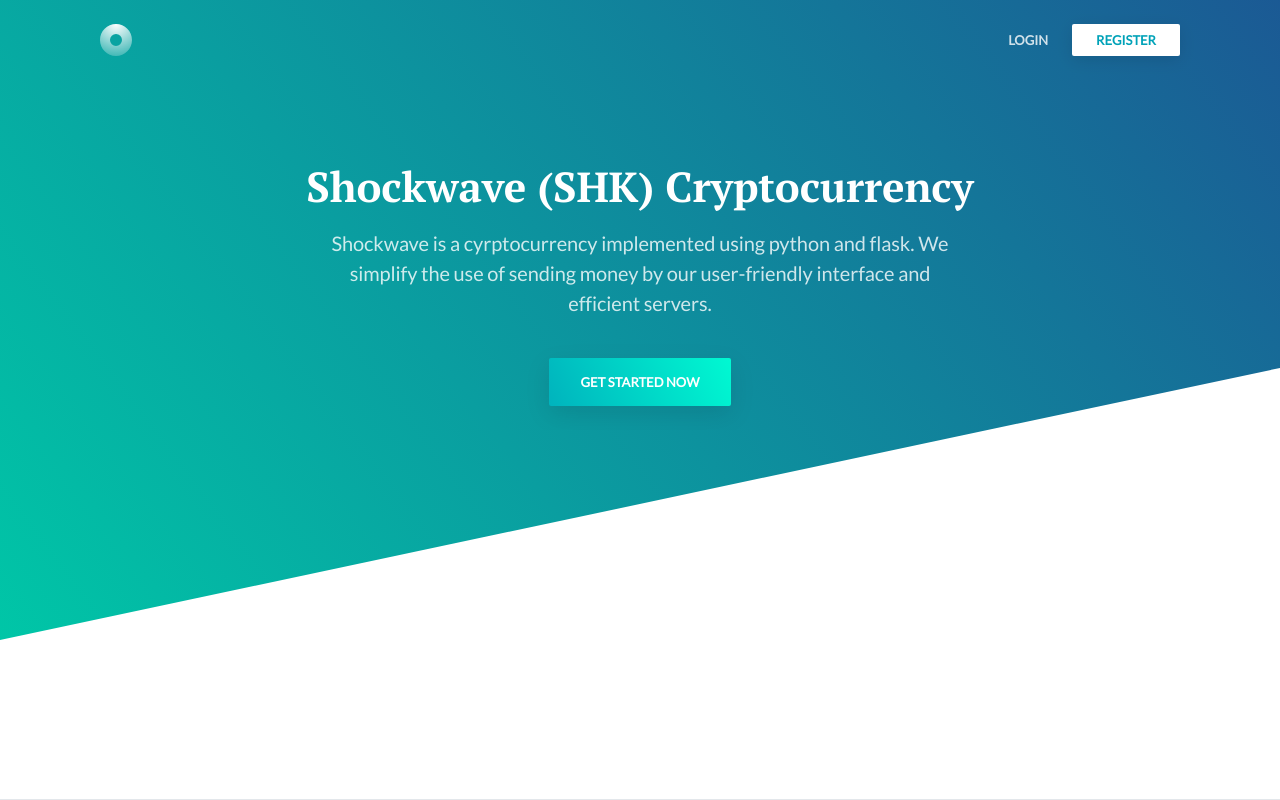
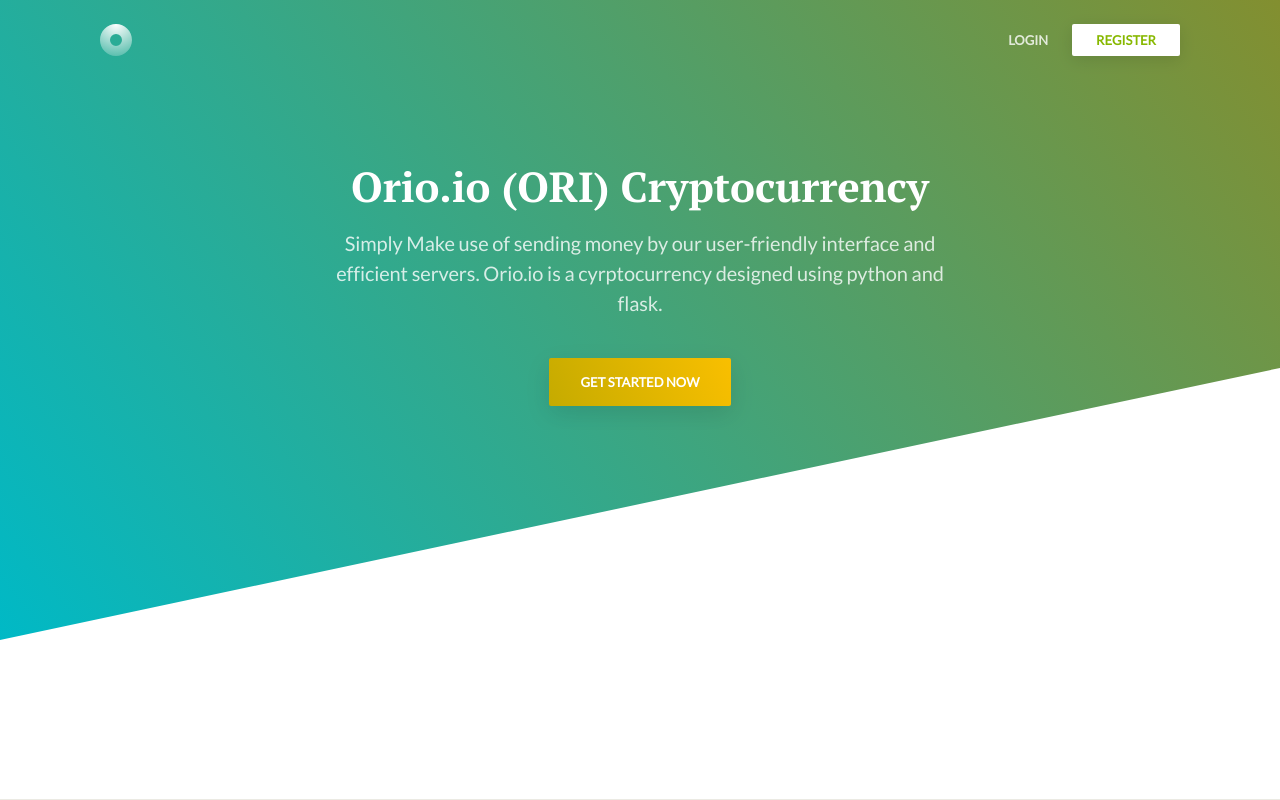
Before and after one commit to StephenKwehD/Orio.io-python-cryptocurrencyapp, a Flask app: page / in a window 1280 px wide. Run offline with Flask 2, Linux system fonts and the light colour scheme; parts of the project's set-up code (start-up, migrations or seed data) failed here and were passed over; some libraries are stand-ins or nearby versions.

Commit message:
4th commit

```diff
--- a/static/dist/css/style.css
+++ b/static/dist/css/style.css
@@ -294,7 +294,7 @@
   }
 }
 body {
-  color: #5b6f82;
+  color: #82745b;
   font-size: 1rem;
 }
 body,
@@ -498,7 +498,7 @@
   display: inline;
 }
 address {
-  color: #5b6f82;
+  color: #81825b;
   border-width: 1px 0;
   border-style: solid;
   border-color: #e3e7eb;
@@ -615,7 +615,7 @@
   text-transform: uppercase;
   text-decoration: none;
   background-color: #fff;
-  color: #00a2b8 !important;
+  color: #b89600 !important;
   border: none;
   height: auto;
   left: 8px;
@@ -638,7 +638,7 @@
   text-align: right;
 }
 .text-primary {
-  color: #00a2b8;
+  color: #b88d00;
 }
 .text-secondary {
   color: #00c6a7;
@@ -963,7 +963,7 @@
   text-transform: uppercase;
   text-decoration: none !important;
   background-color: #fff;
-  color: #00a2b8 !important;
+  color: #87b800 !important;
   border: none;
   border-radius: 2px;
   cursor: pointer;
@@ -1012,20 +1012,20 @@
   transition: background 0.15s ease;
 }
 .button-primary {
-  background: #00b9d2;
-  background: linear-gradient(65deg, #00a2b8 -25%, #00cfeb 100%);
+  background: #d2c400;
+  background: linear-gradient(65deg, #b8b500 -25%, #ebc000 100%);
 }
 .button-primary:hover {
-  background: #00bbd5;
-  background: linear-gradient(65deg, #00a4bb -25%, #00d1ee 100%);
+  background: #d59c00;
+  background: linear-gradient(65deg, #bb8f00 -25%, #eec200 100%);
 }
 .button-secondary {
-  background: #00cec5;
-  background: linear-gradient(65deg, #00a2b8 -25%, #00f9d2 100%);
+  background: #ce9e00;
+  background: linear-gradient(65deg, #b8a600 -25%, #f9bf00 100%);
 }
 .button-secondary:hover {
-  background: #00d1c7;
-  background: linear-gradient(65deg, #00a4bb -25%, #00fcd4 100%);
+  background: #d1a000;
+  background: linear-gradient(65deg, #bb8000 -25%, #fcce00 100%);
 }
 .button-block {
   display: flex;
@@ -1041,8 +1041,8 @@
   left: 0;
   width: 100%;
   height: 500px;
-  background: #0f8a9d;
-  background: linear-gradient(57deg, #00c6a7 0%, #1e4d92 100%);
+  background: #9d770f;
+  background: linear-gradient(57deg, #00b9c6 0%, #928a1e 100%);
   -webkit-transform-origin: 0;
   transform-origin: 0;
   -webkit-transform: skewY(-12deg);
@@ -1359,7 +1359,7 @@
   );
 }
 .pricing-table-features {
-  color: #92a2b1;
+  color: #b1aa92;
 }
 .pricing-table-features li {
   display: flex;
@@ -1422,16 +1422,16 @@
   font-size: 14px;
   line-height: 20px;
   letter-spacing: 0px;
-  color: #92a2b1;
-  border-top: 1px solid #e3e7eb;
+  color: #b1aa92;
+  border-top: 1px solid #ebeae3;
 }
 .site-footer a {
-  color: #92a2b1;
+  color: #b1ac92;
   text-decoration: none;
 }
 .site-footer a:hover,
 .site-footer a:active {
-  color: #5b6f82;
+  color: #82765b;
   text-decoration: underline;
 }
 .site-footer-inner {
--- a/templates/buy.html
+++ b/templates/buy.html
@@ -10,6 +10,6 @@
       {{render_field(form.amount, class_="form-control")}}
     </div>
   </div>
-  <button type="submit" class="btn btn-primary btn-block">Buy Now</button>
+  <button type="submit" class="btn btn-primary btn-block">Generate Orio Coin</button>
 </form>
 {% endblock %}
--- a/templates/index.html
+++ b/templates/index.html
@@ -50,8 +50,8 @@
             <section class="hero text-light text-center">
                 <div class="container-sm">
                     <div class="hero-inner">
-                        <h1 class="hero-title h2-mobile mt-0 is-revealing" style="visibility: visible;">Shockwave (SHK) Cryptocurrency</h1>
-                        <p class="hero-paragraph is-revealing" style="visibility: visible;">Shockwave is a cyrptocurrency implemented using python and flask. We simplify the use of sending money by our user-friendly interface and efficient servers.</p>
+                        <h1 class="hero-title h2-mobile mt-0 is-revealing" style="visibility: visible;">Orio.io (ORI) Cryptocurrency</h1>
+                        <p class="hero-paragraph is-revealing" style="visibility: visible;"> Simply Make use of sending money by our user-friendly interface and efficient servers. Orio.io is a cyrptocurrency designed using python and flask.</p>
                         <p class="hero-cta is-revealing" style="visibility: visible;"><a class="button button-secondary button-shadow" href="/register">Get started now</a></p>
 
                     </div>
--- a/templates/layout.html
+++ b/templates/layout.html
@@ -65,10 +65,10 @@
             <span>Dashboard</span>
           </a>
         </li>
-        {% if page=='buy' %}<li class="nav-item active">{% else %}<li class="nav-item">{% endif %}
+        {% if page=='Generate' %}<li class="nav-item active">{% else %}<li class="nav-item">{% endif %}
           <a class="nav-link" href="buy">
             <i class="fas fa-fw fa-chart-area"></i>
-            <span>Buy</span></a>
+            <span>Generate</span></a>
         </li>
         {% if page=='transaction' %}<li class="nav-item active">{% else %}<li class="nav-item">{% endif %}
           <a class="nav-link" href="transaction">
```
